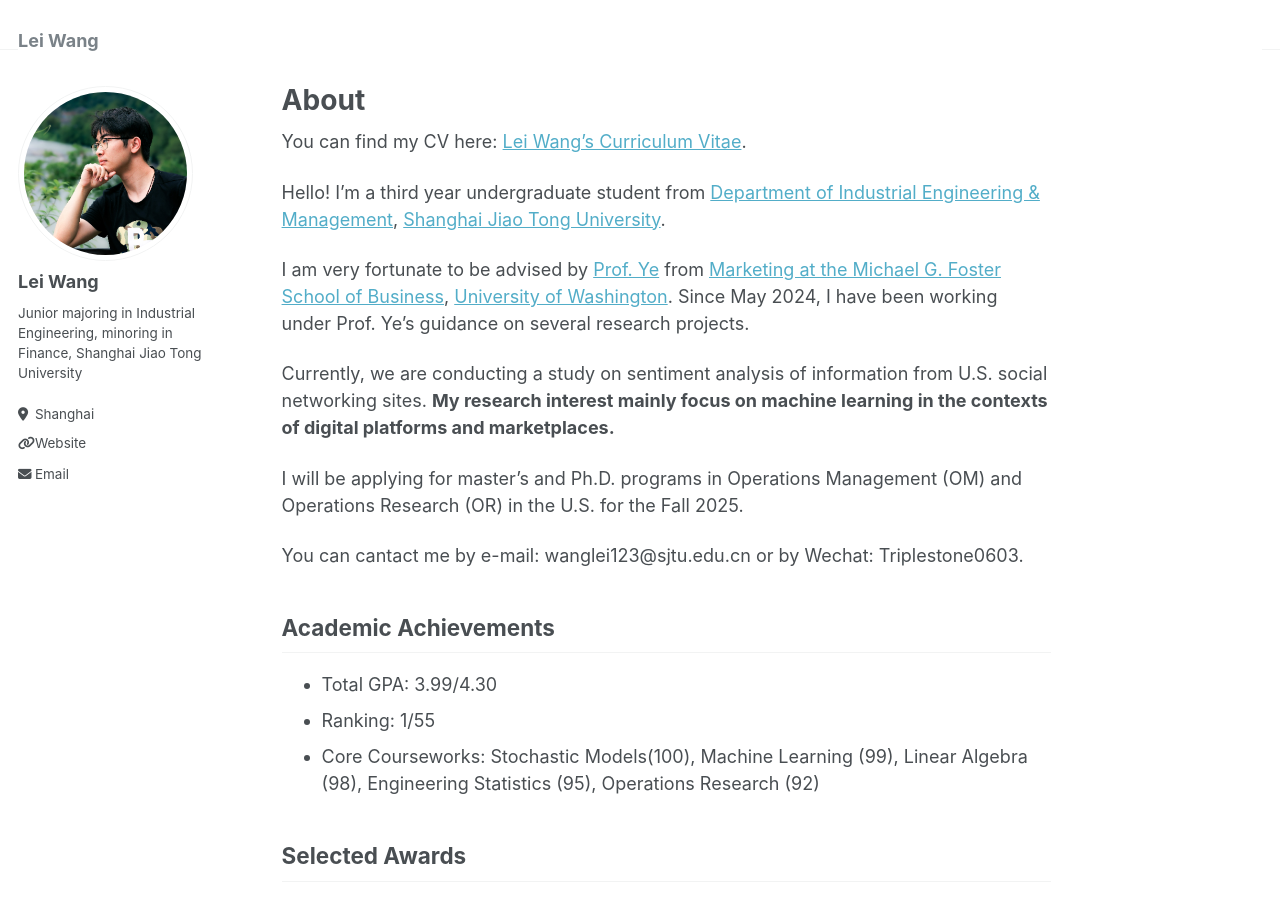
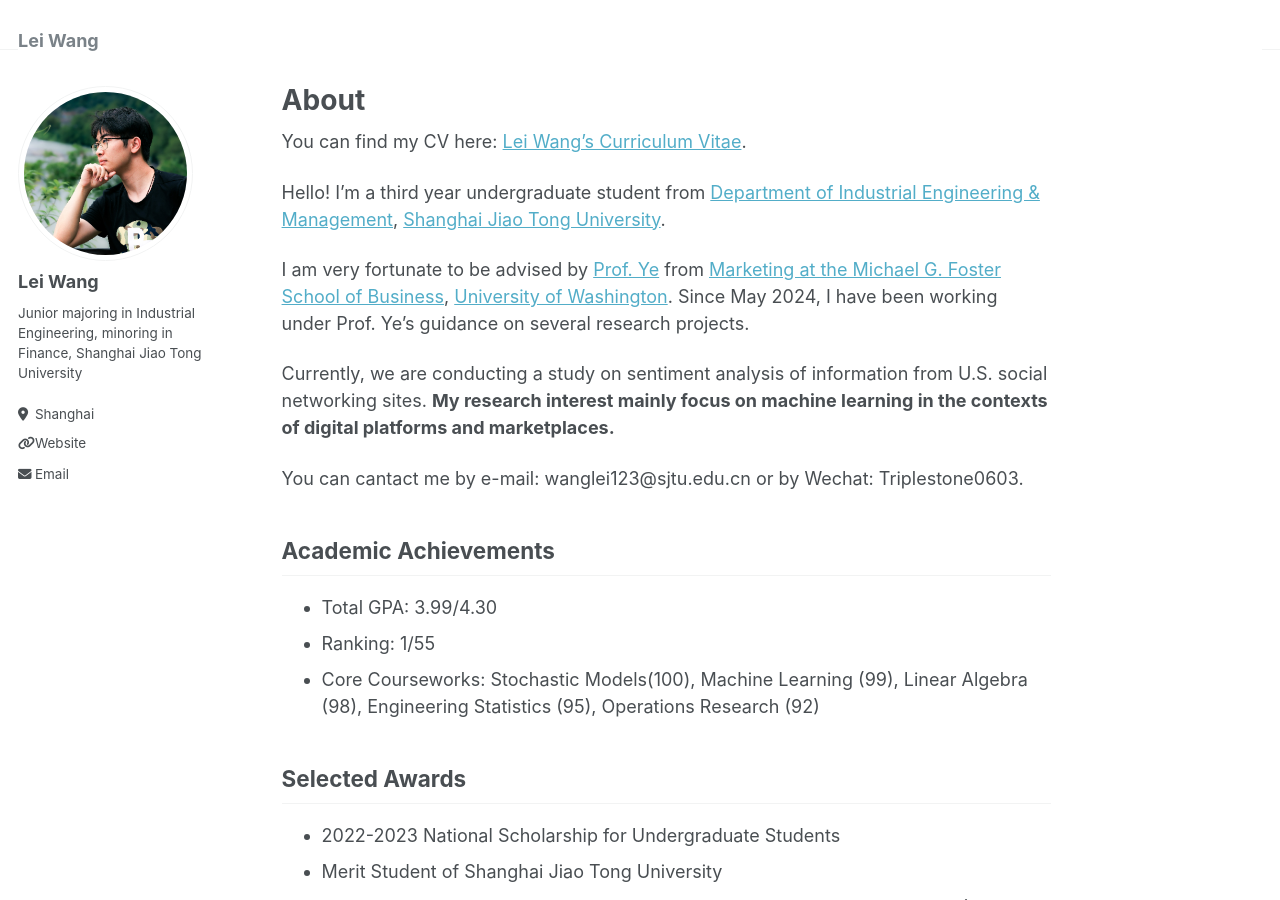
Before and after one commit to Wanglei123SJTU/Wanglei123SJTU.github.io, a Jekyll site: the page built from _pages/about.md, in a window 1280 px wide and 900 px high. Built offline with Jekyll 4.4.1, drawn with Linux system fonts in a browser that asks for light colours.

Commit message:
Update about.md

```diff
--- a/_pages/about.md
+++ b/_pages/about.md
@@ -15,7 +15,8 @@ I am very fortunate to be advised by [Prof. Ye](https://zikunye.com/) from [Mark
 
 Currently, we are conducting a study on sentiment analysis of information from U.S. social networking sites. **My research interest mainly focus on machine learning in the contexts of digital platforms and marketplaces.**
 
-I will be applying for master's and Ph.D. programs in Operations Management (OM) and Operations Research (OR) in the U.S. for the Fall 2025.
+
+<!-- I will be applying for master's and Ph.D. programs in Operations Management (OM) and Operations Research (OR) in the U.S. for the Fall 2025. -->
 
 You can cantact me by e-mail: wanglei123@sjtu.edu.cn or by Wechat: Triplestone0603.
 
```
